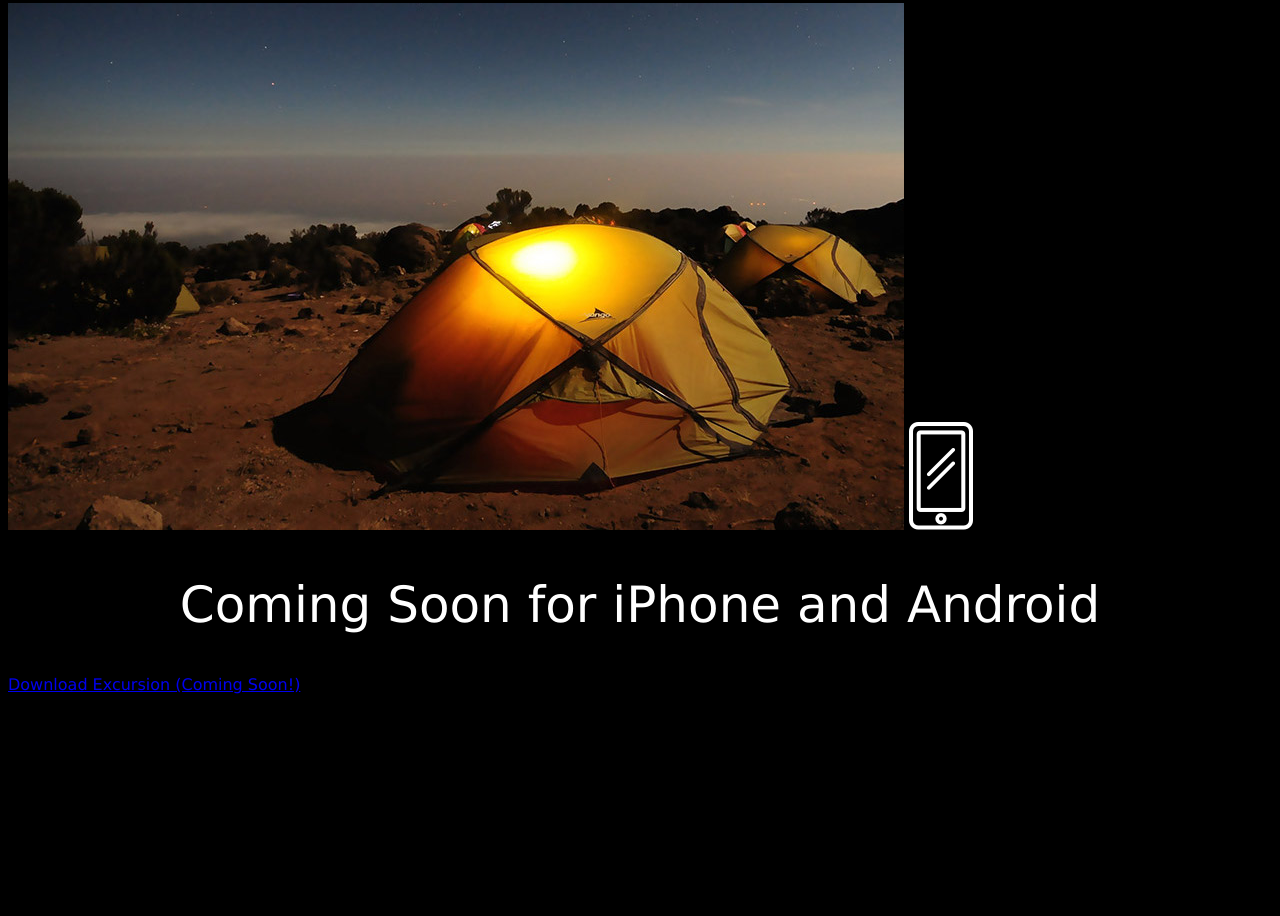
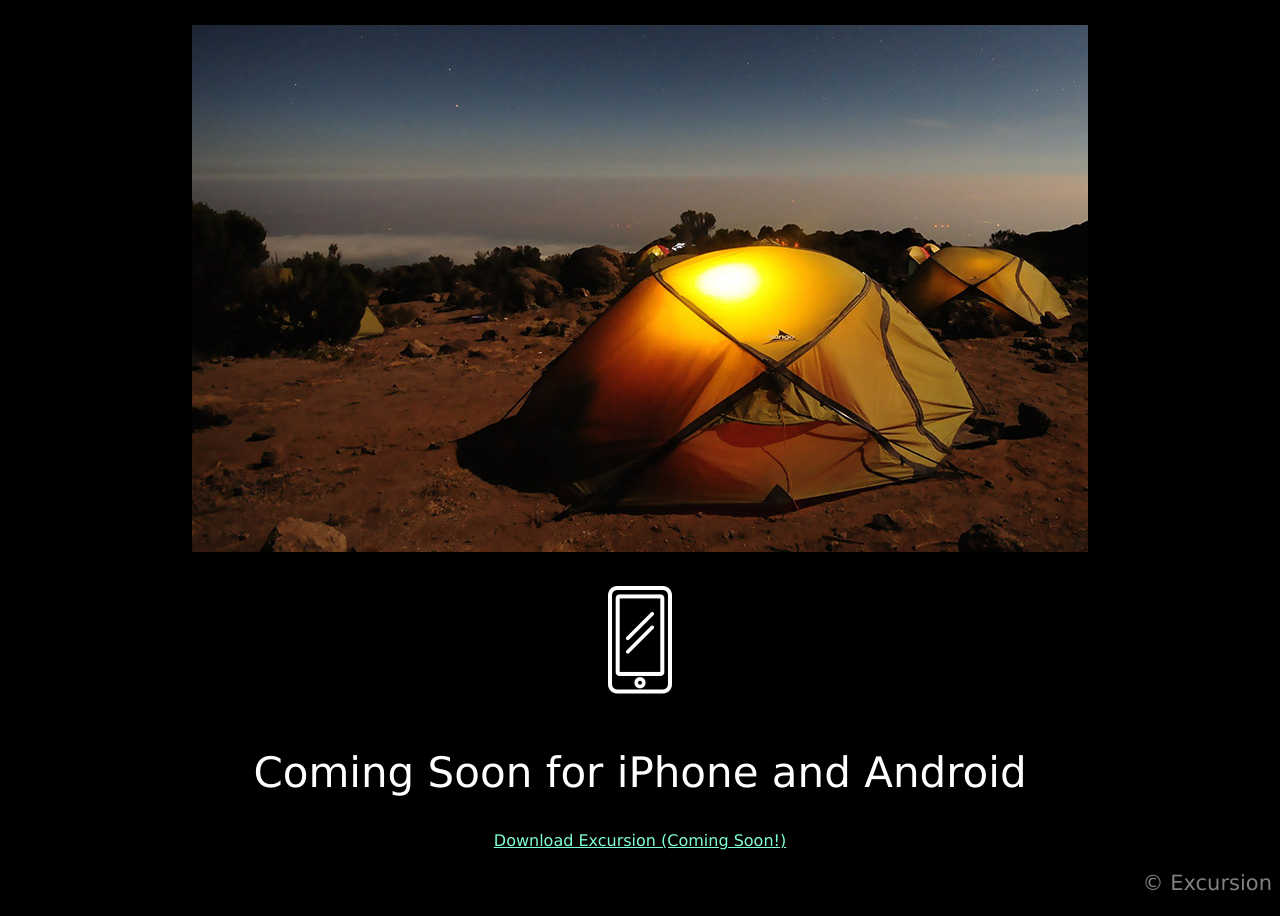
Before and after one commit to thesixwheelers/excursion, a plain HTML site: page index.html in a window 1280 px wide. Shown: the part 452-1368 px from the top of the page. Before the commit the page ends 1197 px from the top, so only its background shows below. Drawn offline with Linux system fonts and the light colour scheme; files whose address does not match are found by name.

Commit message:
Finishing touches

```diff
--- a/index.html
+++ b/index.html
@@ -1,30 +1,37 @@
 <!DOCTYPE html>
 <html>
+
 <head>
   <title>Excursion</title>
   <link rel="stylesheet" href="resources/css/style.css" type="text/css">
 </head>
+
 <body>
   <!-- Main section heading and graphics-->
-
   <h1>Discover hidden places in the world around you
   </h1>
-  <video>
-  <source src="/Users/thewheelers/git_practice/excursion/resources/videos/excursion.mp4" type="video/mp4">
+  <a href="#">Download Excursion (Coming Soon!)
+  </a><br>
+    <video autoplay>
+      <source src="./resources/videos/excursion.mp4" type="video/mp4">
     </video>
   <!-- Support section 1 'travel guide'-->
   <h2 id="one">Your personal travel guide
   </h2>
     <p>Excursion remembers places you like, and recommends new points of interest around you.
     </p>
-  <img src="/Users/thewheelers/git_practice/excursion/resources/images/camp.jpg" alt="Wilderness camping">
+  <img src="./resources/images/camp.jpg" alt="Wilderness camping"><br>
   <!-- Support section 2 'coming soon'-->
-<img src="/Users/thewheelers/git_practice/excursion/resources/images/phone.png" alt="Cellphone outline">
+  <img src="./resources/images/phone.png" alt="Cellphone outline">
+
   <h2 id="one">Coming Soon for iPhone and Android
   </h2>
-  <a class="link" href="#">Download Excursion (Coming Soon!)
+
+  <a href="#">Download Excursion (Coming Soon!)
   </a>
-    <p>© Excursion
-    </p>
+  <footer>
+    <!--copyright-->
+    <p id="copyright">© Excursion</p>
+  </footer>
 </body>
 </html>
--- a/resources/css/style.css
+++ b/resources/css/style.css
@@ -1,15 +1,37 @@
-body {
+html, body {
   background-color: black;
   font-family: Verdana;
+  text-align: center;
+  align-items: center;
 }
-h1, h2 {
+h1, h2, p {
   font-weight: normal;
   font-size: 50px;
   text-align: center;
   color: white;
 }
-/* NOTE: Selector for secondary h1 sections */
-.one {
+
+/* NOTE: Selector for special h2 and p sections */
+#one {
   font-size: 42px;
   font-weight: 300;
 }
+p {
+  font-size: 21px;
+  color: Gray;
+}
+
+/* NOTE: Selector for links and images */
+a {
+  text-align: center;
+  color: Aquamarine;
+  font-size: 16px;
+  text-decoration: underline;
+}
+img {
+  display: inline-block;
+  margin: 15px 10px;
+}
+#copyright {
+  text-align: right;
+}
```
Lines whose indentation alone changed are shown as unchanged.
